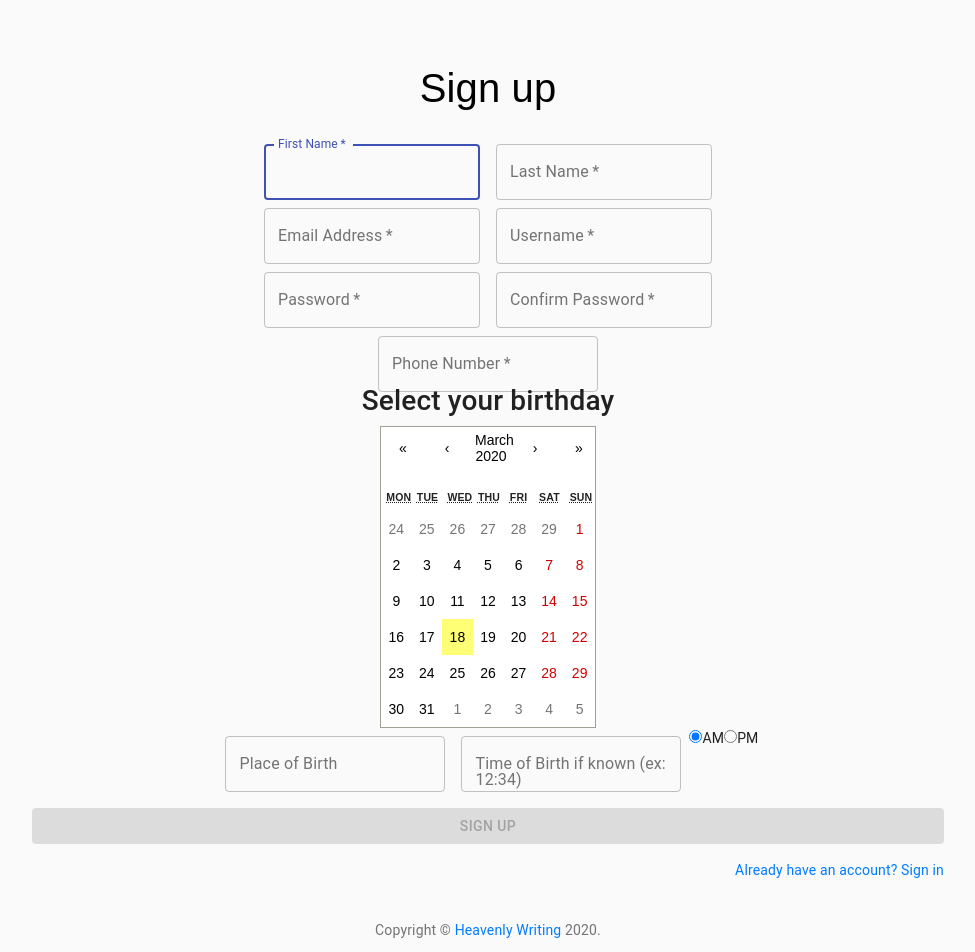
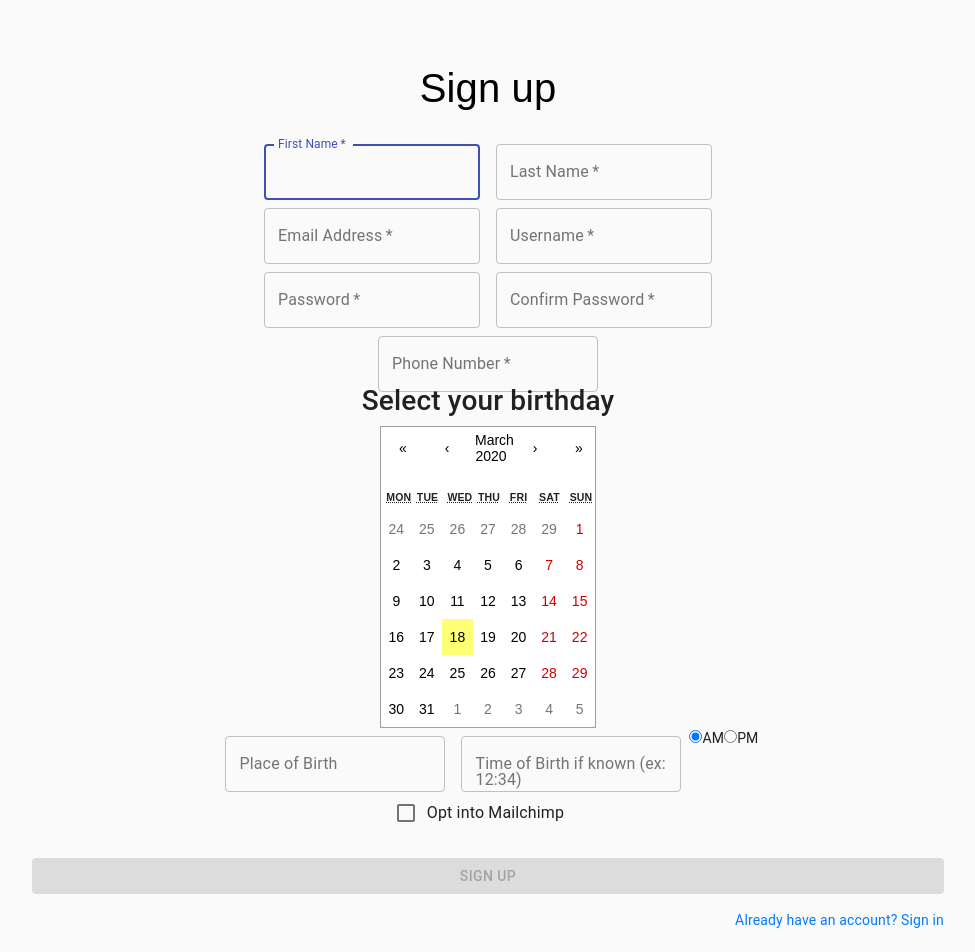
Before and after one commit to Nickolas-Phen/HeavenlyWriting, a React (Create React App) app in the folder client/: page /signup in a window 1280 px wide. Shown: the top 952 px of the page, without its empty margins (152-1127 px from the left). Built offline with nearby package versions, Linux system fonts and the light colour scheme.

Commit message:
mailchimp opt in

```diff
--- a/client/src/components/SignUp.js
+++ b/client/src/components/SignUp.js
@@ -17,6 +17,8 @@ import httpUser from '../httpUser'
 import Checkbox from '@material-ui/core/Checkbox';
 import Calendar from 'react-calendar' //https://github.com/wojtekmaj/react-calendar
 import 'react-calendar/dist/Calendar.css';
+import FormControlLabel from '@material-ui/core/FormControlLabel';
+
 function Copyright() {
     return (
         <Typography variant="body2" color="textSecondary" align="center">
@@ -62,6 +64,7 @@ export default function SignUp(props) {
             username: '',
             phoneNumber: '',
             placeOfBirth: '',
+            mailchimp: 'false',
         }
     );
     const [toUserPage, setToUserPage] = useState(false);
@@ -192,6 +195,19 @@ export default function SignUp(props) {
         }
     };
 
+    const onMailchimpChange = (e) => {
+        const target = e.target;
+        console.log(target);
+        if (userInfo.mailchimp == 'false')
+        {
+            userInfo.mailchimp = 'true';
+        }
+        else
+        {
+            userInfo.mailchimp = 'false';
+        }
+    }
+
     const submitUserInfo = async (e) => {
         //When submit button is pressed, send post userInfo to /api/signup and place it in database
         e.preventDefault();
@@ -220,6 +236,7 @@ export default function SignUp(props) {
                 username: '',
                 phoneNumber: '',
                 placeOfBirth: '',
+                mailchimp: 'false',
             }
         );
         if(user)
@@ -397,6 +414,11 @@ export default function SignUp(props) {
                         </label>
                         </Grid>
                     </Grid>
+                    <FormControlLabel
+                        control={<Checkbox value="mailchimp" color="primary" />}
+                        label="Opt into Mailchimp"
+                        onChange = {onMailchimpChange}
+                    />
                     </Grid>
                     {/* <FormControlLabel
                         control={<Checkbox value="remember" color="primary" />}
```
Also changed, not shown: 1 other file (tests, documents, lock files or other folders).
